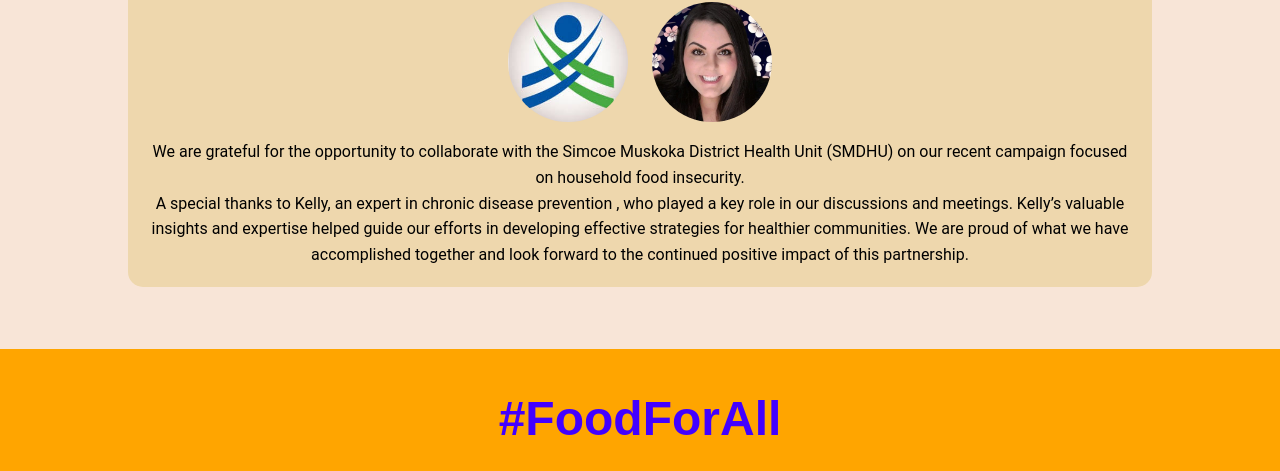
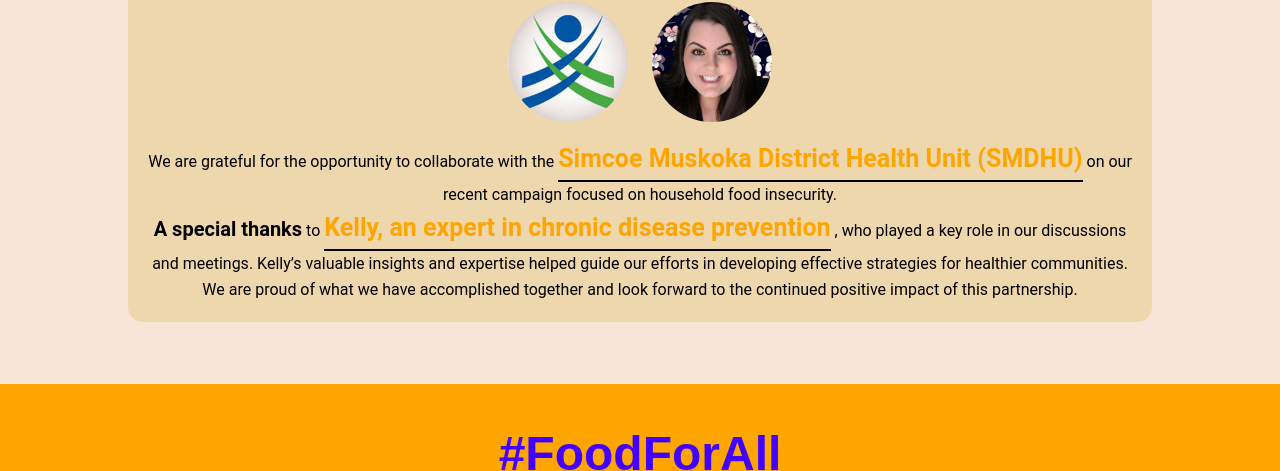
Before and after one commit to siwonhan-coding/SUP, a website: page public/About Page/index.html in a window 1280 px wide. Shown: the part 1087-1558 px from the top of the page. Drawn offline with nearby package versions, Linux system fonts and the light colour scheme; files whose address does not match are found by name.

Commit message:
added content for smdhu

```diff
--- a/public/About Page/style.css
+++ b/public/About Page/style.css
@@ -167,10 +167,18 @@
   width: 140px;
   height: 140px;
 }
-
-
-
-
+.thanks {
+  font-size: 20px;
+  font-weight: bold;
+}
+.underline-pseudo {
+  font-weight: bold;
+  color: orange;
+  display: inline-block;
+  border-bottom: 2px solid #000;
+  padding-bottom: 1px;
+  font-size: 25px;
+}
 
 @keyframes rotate-img {
   0% {
```
